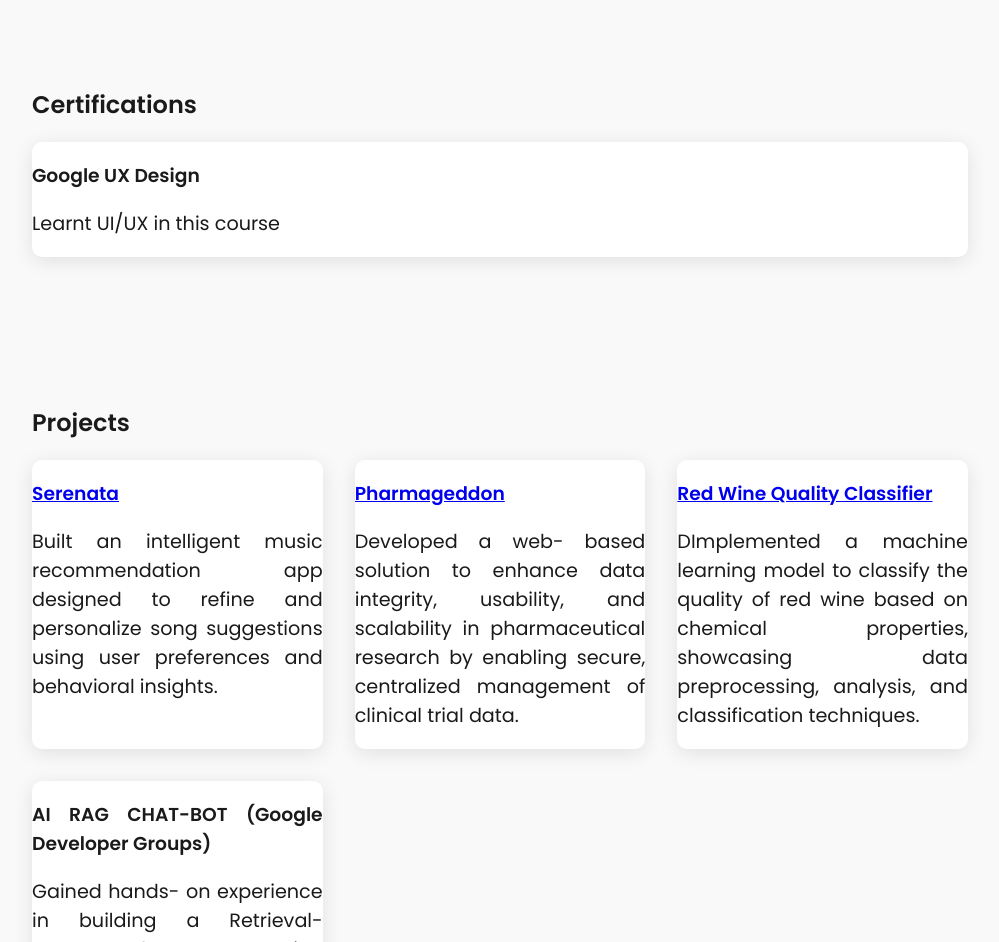
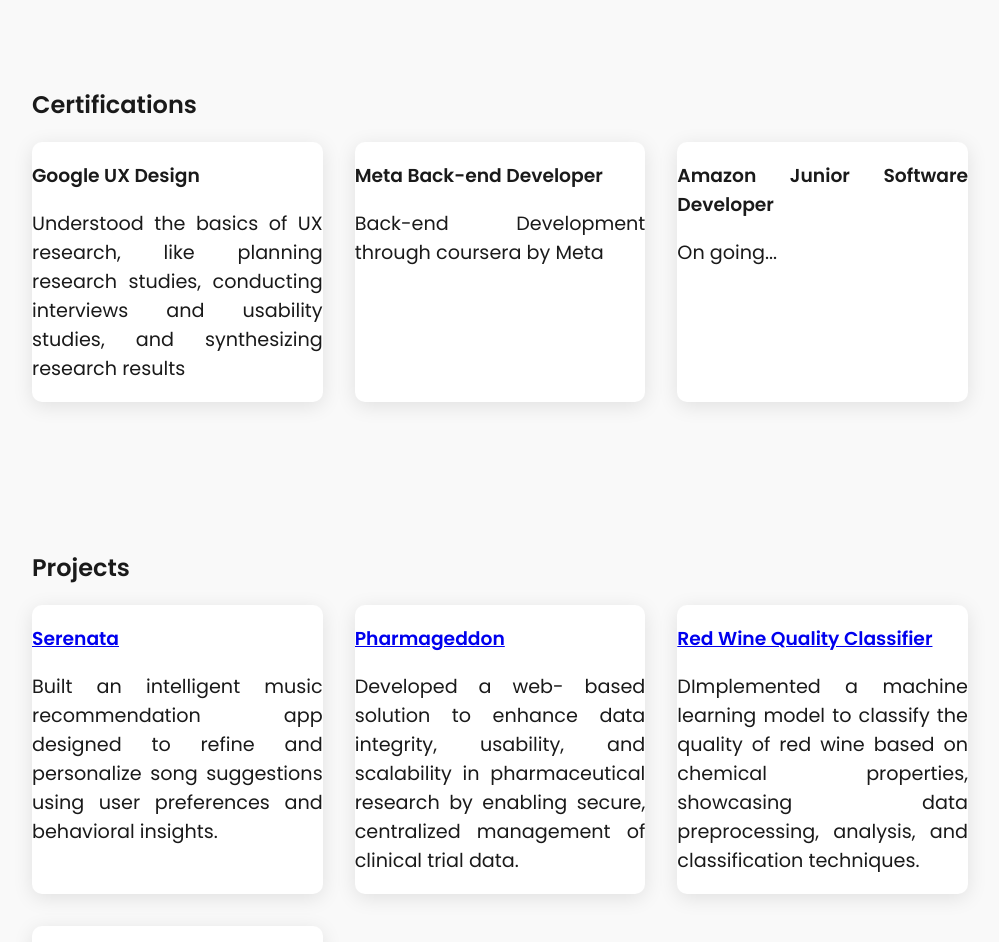
Before and after one commit to OmiAtTexas/Portfolio_Website, a plain HTML site: page index.html in a window 1280 px wide. Shown: the part 2220-3162 px from the top of the page, without its empty margins (140-1139 px from the left). Drawn offline with Linux system fonts and the light colour scheme.

Commit message:
added section for certifications

```diff
--- a/index.html
+++ b/index.html
@@ -74,8 +74,19 @@
     <div class="project-cards">
       <div class="card">
         <h3>Google UX Design</h3>
-        <p>Learnt UI/UX in this course</p>
+        <p>Understood the basics of UX research, like planning research studies, conducting interviews and usability studies, and synthesizing research results</p>
       </div>
+
+      <div class="card">
+        <h3>Meta Back-end Developer</h3>
+        <p>Back-end Development through coursera by Meta</p>
+      </div>
+
+      <div class="card">
+        <h3>Amazon Junior Software Developer</h3>
+        <p>On going...</p>
+      </div>
+
     </section>
 
   <section id="projects" class="section">
```
